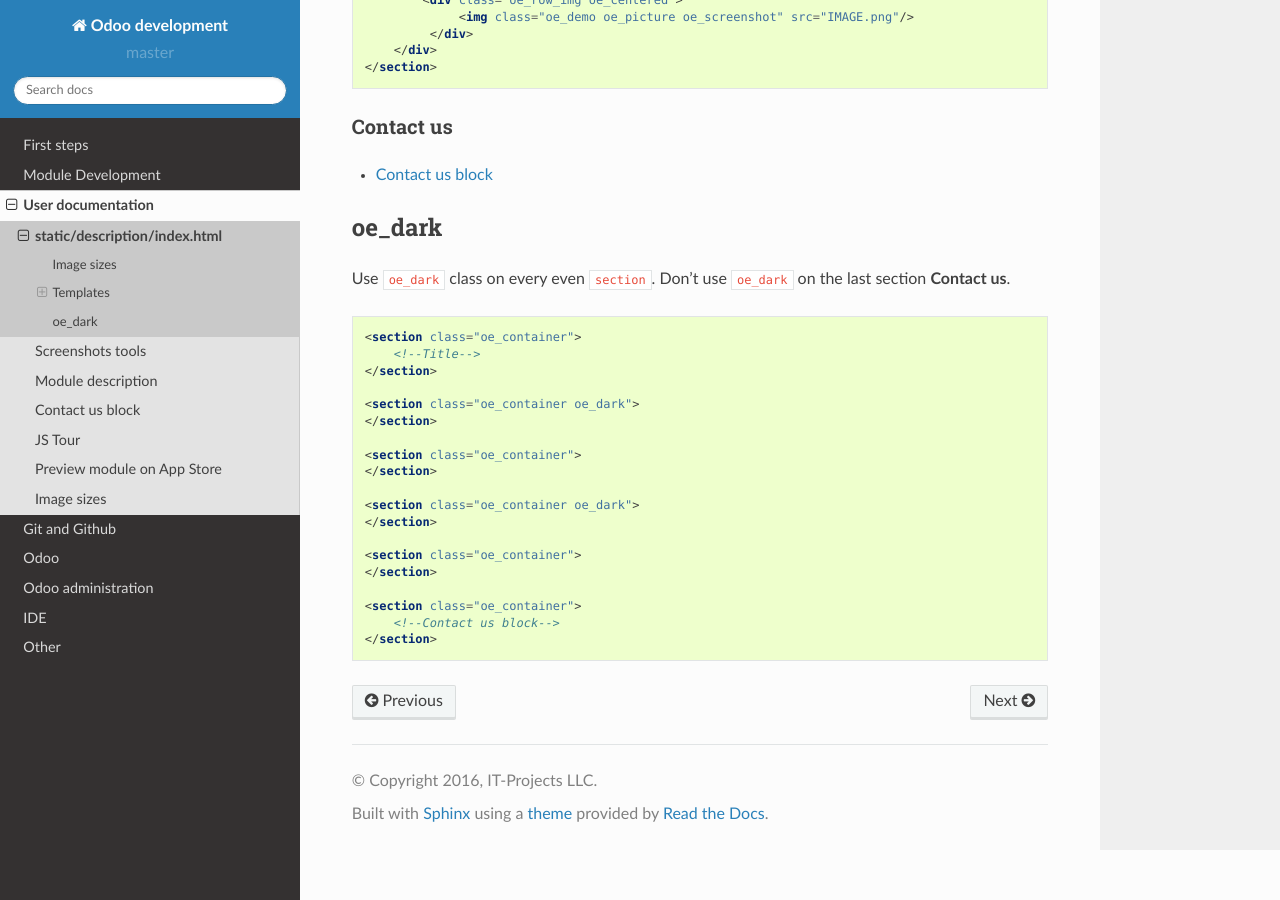
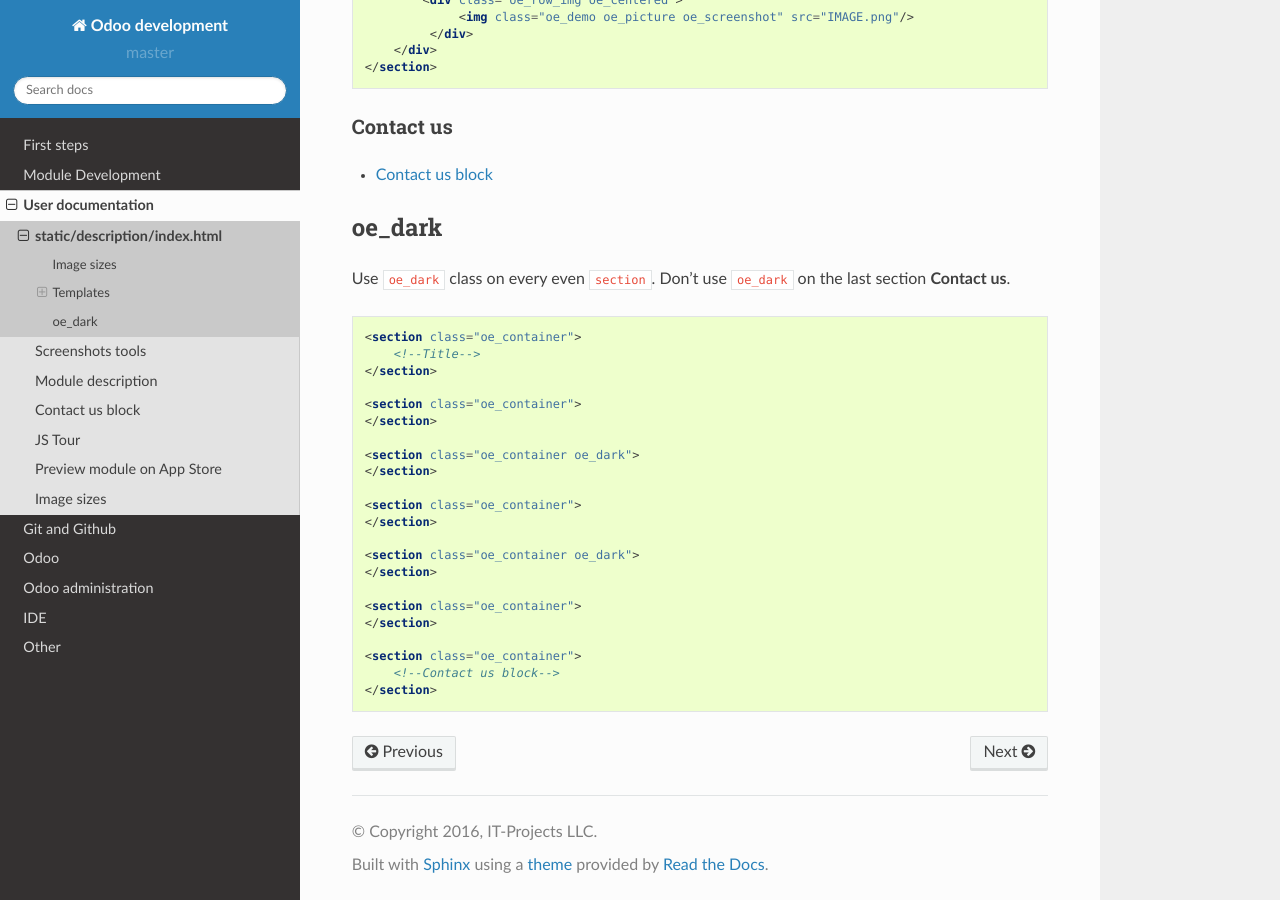
Before and after one commit to itpp-labs/odoo-development, a Sphinx documentation site: the page built from docs/description/index.html.rst, in a window 1280 px wide and 900 px high, scrolled down 1392 px. Built offline with Sphinx 7.4.7 and the Read the Docs theme 2.0.0, drawn with Linux system fonts in a browser that asks for light colours; pages that are not in the unit, such as notebooks, are missing from menus.

Commit message:
index.html: title section and first section are non dark

```diff
--- a/docs/description/index.html.rst
+++ b/docs/description/index.html.rst
@@ -85,6 +85,9 @@ Use ``oe_dark`` class on every even ``section``. Don't use ``oe_dark`` on the la
         <!--Title-->
     </section>
 
+    <section class="oe_container">
+    </section>
+
     <section class="oe_container oe_dark">
     </section>
 
```
